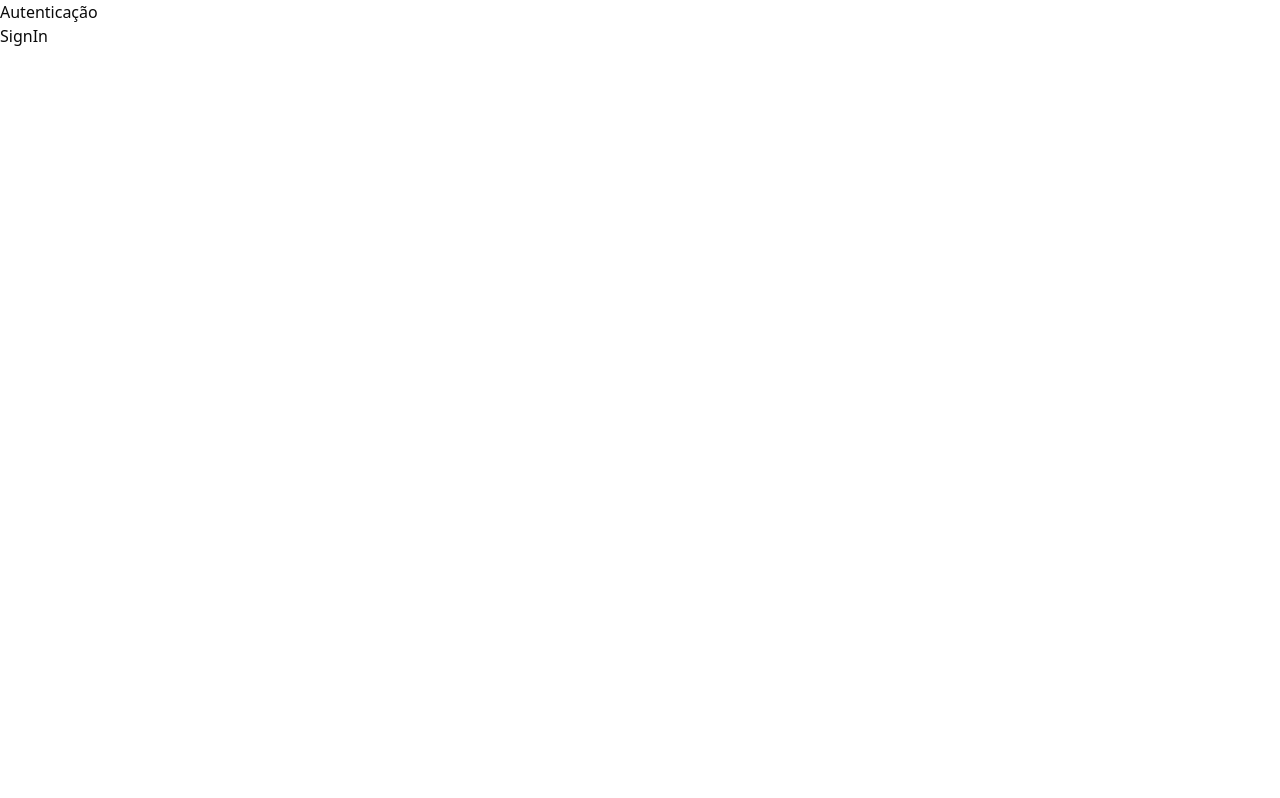
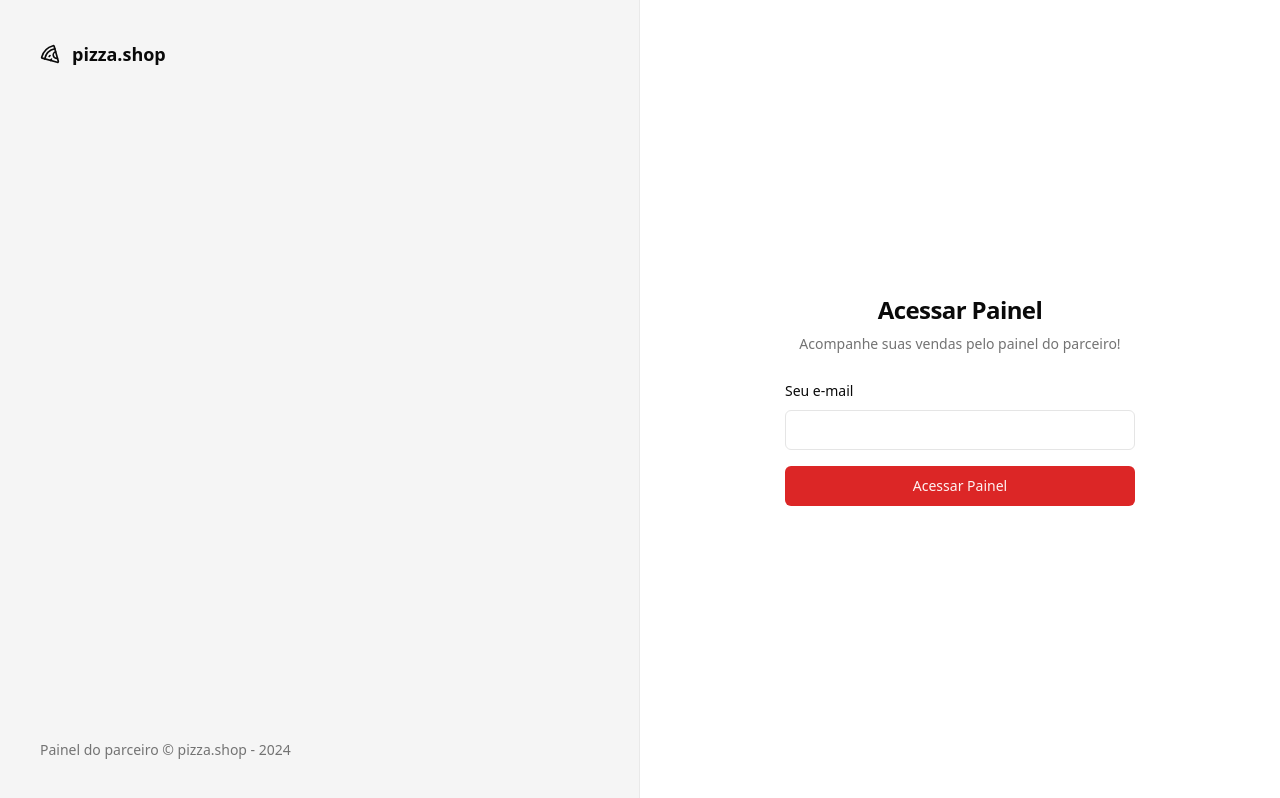
Before and after one commit to shindhi/pizzashop-web, a React (Vite) app: page /sign-in in a window 1280 px wide. Built offline with nearby package versions, Linux system fonts and the light colour scheme.

Commit message:
Adiciona estilizacao na pagina de login

```diff
--- a/src/pages/_layouts/auth.tsx
+++ b/src/pages/_layouts/auth.tsx
@@ -1,11 +1,20 @@
+import { Pizza } from 'lucide-react'
 import { Outlet } from 'react-router-dom'
 
 export function AuthLayout() {
   return (
-    <div>
-      <h1>Autenticação</h1>
+    <div className="grid min-h-screen grid-cols-2">
+      <div className="flex h-full flex-col justify-between border-r border-foreground/5 bg-muted p-10 text-muted-foreground">
+        <div className="flex items-center gap-3 text-lg text-foreground">
+          <Pizza className="h-5 w-5" />
+          <span className="font-semibold">pizza.shop</span>
+        </div>
+        <footer className="text-sm">
+          Painel do parceiro &copy; pizza.shop - {new Date().getFullYear()}
+        </footer>
+      </div>
 
-      <div>
+      <div className="flex flex-col items-center justify-center">
         <Outlet />
       </div>
     </div>
--- a/src/pages/auth/sing-in.tsx
+++ b/src/pages/auth/sing-in.tsx
@@ -1,10 +1,36 @@
 import { Helmet } from 'react-helmet-async'
+
+import { Button } from '@/components/ui/button'
+import { Input } from '@/components/ui/input'
+import { Label } from '@/components/ui/label'
 
 export function SignIn() {
   return (
     <>
       <Helmet title="Login" />
-      <h1>SignIn</h1>
+      <div className="p-8">
+        <div className="flex w-[350px] flex-col justify-center gap-6">
+          <div className="flex flex-col gap-2 text-center">
+            <h1 className="text-2xl font-semibold tracking-tight">
+              Acessar Painel
+            </h1>
+            <p className="text-sm text-muted-foreground">
+              Acompanhe suas vendas pelo painel do parceiro!
+            </p>
+          </div>
+
+          <form className="space-y-4">
+            <div className="space-y-2">
+              <Label htmlFor="email">Seu e-mail</Label>
+              <Input id="email" type="email" />
+            </div>
+
+            <Button className="w-full" type="submit">
+              Acessar Painel
+            </Button>
+          </form>
+        </div>
+      </div>
     </>
   )
 }
```
